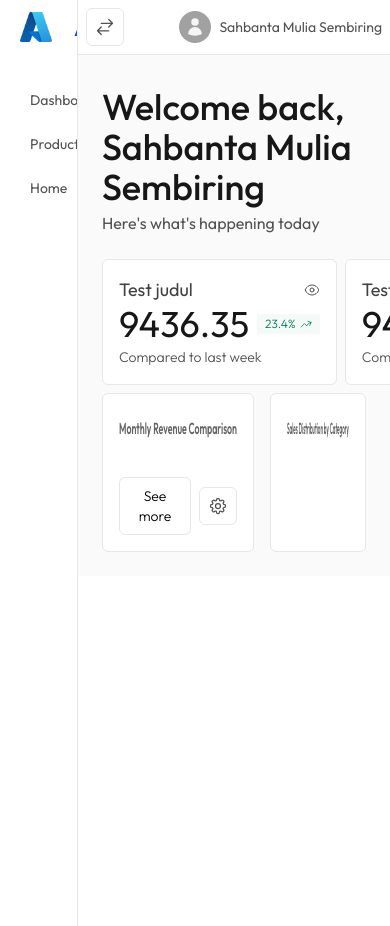
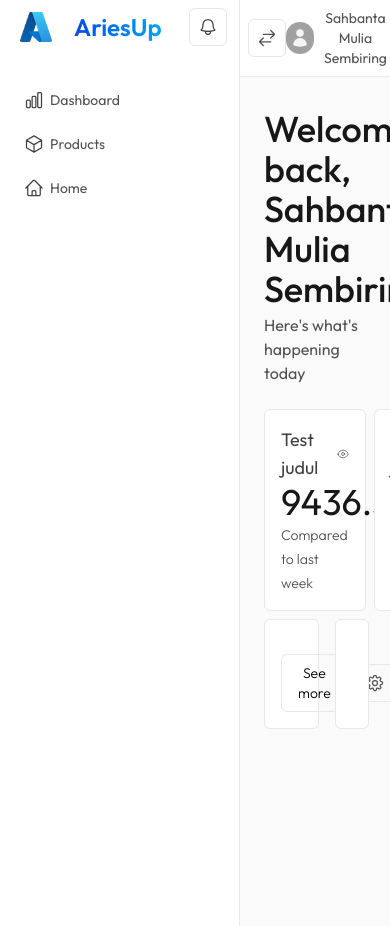
Before and after one commit to ValerieAttila09/tugas-project-php, a PHP site: page /menu/dashboard.php in a window 390 px wide; the page is wider, and only the part inside the window is pictured. Run offline with PHP 8.4, Linux system fonts and the light colour scheme; a user stored in the database is signed in; some libraries are stand-ins or nearby versions.

Commit message:
responsivity bug fixed

```diff
--- a/index.php
+++ b/index.php
@@ -66,8 +66,8 @@ session_reset();
                 <a href="#" class="text-md outfit-regular p-2 text-neutral-700 hover:text-neutral-900 hover:text-shadow-sm transition-all">Contact</a>
             </div>
             <div class="flex items-center justify-end gap-2">
-                <a href="#" class="text-sm rounded-full border border-[#d7d7d7] px-6 py-2 hover:shadow-sm hover:bg-[#fafafa] transition-all">Login</a>
-                <a href="#" class="text-sm rounded-full bg-neutral-900 border border-[#d7d7d7] text-white px-6 py-2 hover:shadow-sm hover:bg-neutral-700 transition-all">Sign Up</a>
+                <a href="./authentication/login.php" class="text-sm rounded-full border border-[#d7d7d7] px-6 py-2 hover:shadow-sm hover:bg-[#fafafa] transition-all">Login</a>
+                <a href="./authentication/register.php" class="text-sm rounded-full bg-neutral-900 border border-[#d7d7d7] text-white px-6 py-2 hover:shadow-sm hover:bg-neutral-700 transition-all">Sign Up</a>
             </div>
         </div>
         <!-- END NAVBAR -->
--- a/menu/dashboard.php
+++ b/menu/dashboard.php
@@ -23,9 +23,9 @@ if (!isset($_SESSION['nama'])) {
 
 <body class="outfit-thin">
 
-  <div class="w-full">
+  <div class="w-full h-full overflow-hidden">
     <div class="w-full h-screen flex">
-      <div id="sidebar" class="w-1/5 relative overflow-hidden h-screen border-r border-[#ebebeb]">
+      <div id="sidebar" class="w-[240px] relative overflow-hidden h-screen border-r border-[#ebebeb]">
         <div class="w-full h-full flex flex-col items-center justify-between">
           <div class="w-full flex flex-col items-center gap-4">
             <div class="w-full flex items-center justify-between px-3 py-2">
@@ -70,7 +70,7 @@ if (!isset($_SESSION['nama'])) {
           </div>
         </div>
       </div>
-      <div id="main" class="w-4/5 h-screen">
+      <div id="main" class="min-w-[calc(100%-240px)] h-screen">
         <div id="navbar" class="w-full border-b border-[#ebebeb] p-2">
           <div class="w-full flex items-center justify-between">
             <div class="">
@@ -120,7 +120,7 @@ if (!isset($_SESSION['nama'])) {
             </div>
           </div>
         </div>
-        <div id="content" class="w-full bg-neutral-50 p-4">
+        <div id="content" class="relative w-full h-[calc(100%-55px)] overflow-y-auto bg-neutral-50 p-4">
           <div class="w-full p-2">
             <div class="mb-4 py-2">
               <h1 class="mb-1 text-4xl text-neutral-900 outfit-medium">Welcome back, <?= $_SESSION['nama'] ?></h1>
--- a/menu/src/js/dashboard.js
+++ b/menu/src/js/dashboard.js
@@ -6,10 +6,10 @@ document.addEventListener("DOMContentLoaded", (event) => {
   const sidebarMenu = document.querySelectorAll("#sidebarMenu");
 
   gsap.set("#sidebar", {
-    width: "20%",
+    width: "240px",
   });
   gsap.set("#main", {
-    width: "80%",
+    width: "calc(100% - 240px)",
   });
   gsap.set(sidebarMenu, {
     width: "auto",
@@ -77,12 +77,12 @@ document.addEventListener("DOMContentLoaded", (event) => {
       sidebarActive = !sidebarActive;
     } else {
       gsap.to("#sidebar", {
-        width: "20%",
+        width: "240px",
         duration: 0.35,
         ease: "power2.out",
       });
       gsap.to("#main", {
-        width: "80%",
+        width: "calc(100% - 240px)",
         duration: 0.35,
         ease: "power2.out",
       });
```
Also changed, not shown: menu/products.php (+8 -8 lines), menu/src/js/products.js (+4 -4 lines).
